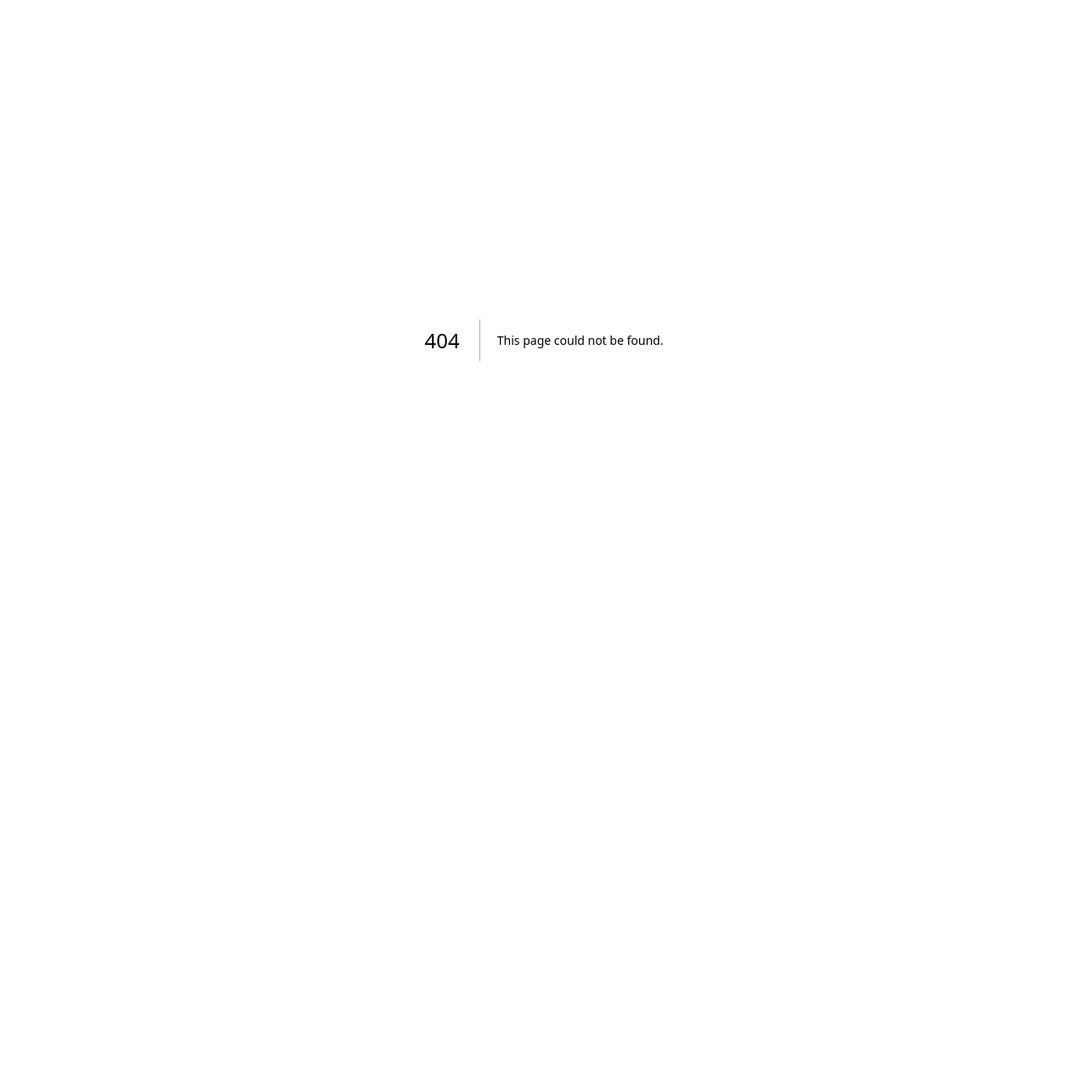
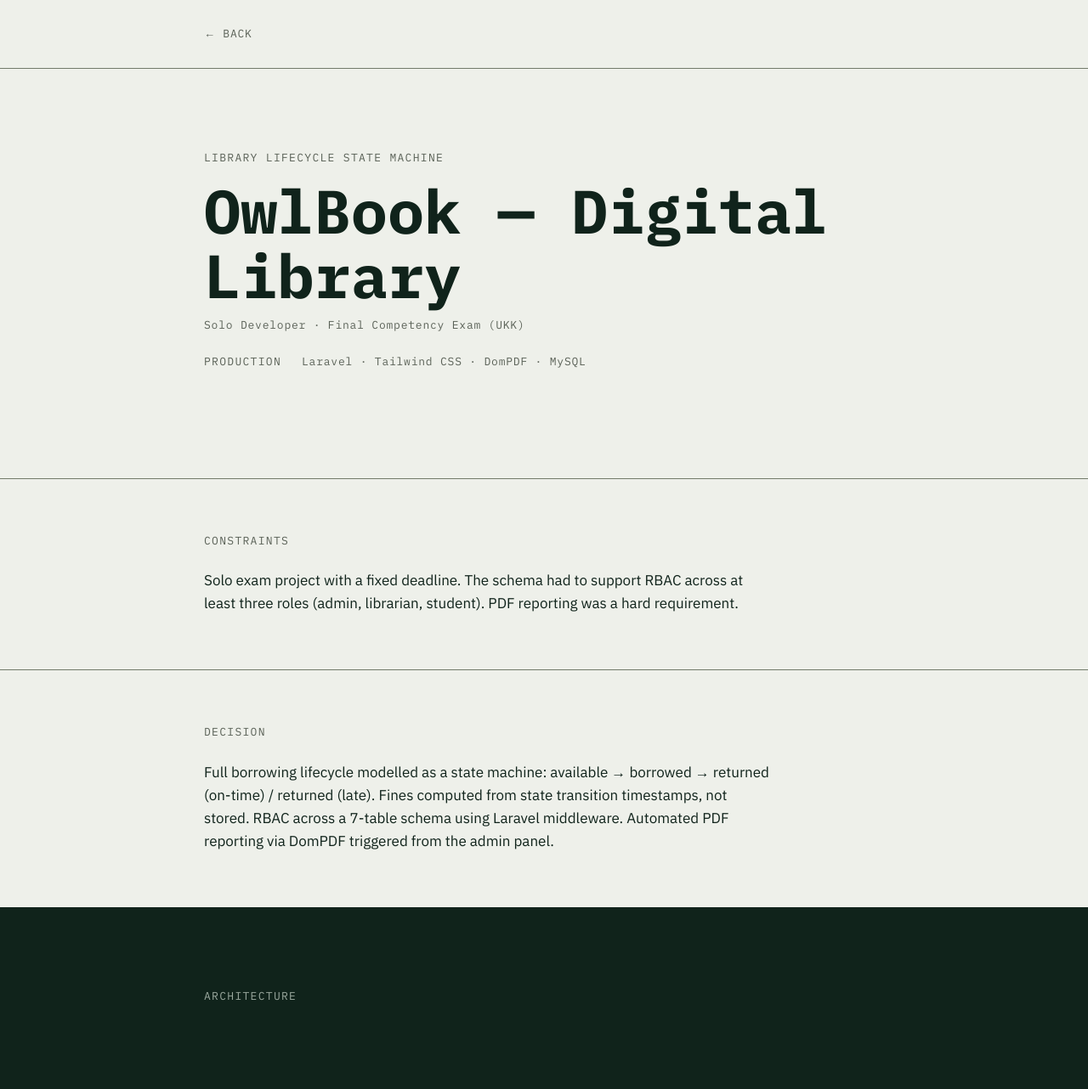
Before and after one commit to kaz-hero123/hilman-portfolio, a Next.js app: page /work/owlbook in a window 1280 px wide. Before the commit this address had no page. Shown: the top 1282 px of the page at 85% size. Before the commit the page ends 800 px from the top, so only its background shows below. Built offline with nearby package versions, Linux system fonts and the light colour scheme.

Commit message:
feat(routing): add dynamic case study pages and update index composition
Set up work/[slug] static paths rendering the 7-section layout with dark/light bands.

```diff
--- a/src/app/page.tsx
+++ b/src/app/page.tsx
@@ -1,28 +1,37 @@
-import { Navbar, Footer } from '@/components/layout';
+/**
+ * app/page.tsx — Main page
+ * PRD §3 — Single scroll page
+ *
+ * Section order (alternating bands — MANDATORY):
+ * 1. Hero          → bg-band-dark
+ * 2. How I Build   → bg-band-light
+ * 3. Selected Work → bg-band-dark
+ * 4. Capability Map→ bg-band-light
+ * 5. Trajectory    → bg-band-dark
+ * 6. Now           → bg-band-light
+ * 7. Contact       → bg-band-dark
+ */
+
 import {
   Hero,
-  About,
-  Stack,
-  Projects,
-  Experience,
-  Achievements,
+  HowIBuild,
+  SelectedWork,
+  CapabilityMap,
+  Trajectory,
+  Now,
   Contact,
-} from '@/components/sections';
+} from '@/components/sections'
 
 export default function Home() {
   return (
-    <>
-      <Navbar />
-      <main id="main">
-        <Hero />
-        <About />
-        <Stack />
-        <Projects />
-        <Experience />
-        <Achievements />
-        <Contact />
-      </main>
-      <Footer />
-    </>
-  );
+    <main id="main-content">
+      <Hero />
+      <HowIBuild />
+      <SelectedWork />
+      <CapabilityMap />
+      <Trajectory />
+      <Now />
+      <Contact />
+    </main>
+  )
 }
--- /dev/null
+++ b/src/app/work/[slug]/page.tsx
@@ -0,0 +1,180 @@
+import { notFound } from 'next/navigation'
+import type { Metadata } from 'next'
+import Link from 'next/link'
+import { projects } from '@/data/projects'
+import { RFIDDiagram } from '@/components/diagrams/RFIDDiagram'
+import { RaporAIDiagram } from '@/components/diagrams/RaporAIDiagram'
+import { OwlBookDiagram } from '@/components/diagrams/OwlBookDiagram'
+
+// Map slugs to diagram components
+const diagrams: Record<string, React.ComponentType> = {
+  'rfid-attendance': RFIDDiagram,
+  'rapor-ai':        RaporAIDiagram,
+  'owlbook':         OwlBookDiagram,
+}
+
+// Status label map
+const statusLabel: Record<string, string> = {
+  production:   'PRODUCTION',
+  prototype:    'PROTOTYPE',
+  'in-progress':'IN PROGRESS',
+}
+
+interface Props {
+  params: Promise<{ slug: string }>
+}
+
+export async function generateStaticParams() {
+  return projects
+    .filter((p) => p.status !== 'in-progress')
+    .map((p) => ({ slug: p.slug }))
+}
+
+export async function generateMetadata({ params }: Props): Promise<Metadata> {
+  const { slug } = await params
+  const project = projects.find((p) => p.slug === slug)
+  if (!project) return { title: 'Not Found' }
+  return {
+    title: `${project.title} — Hilman Nidal Hamzi`,
+    description: project.problem.split('.')[0] + '.',
+  }
+}
+
+export default async function CaseStudyPage({ params }: Props) {
+  const { slug } = await params
+  const project = projects.find((p) => p.slug === slug)
+
+  if (!project || project.status === 'in-progress') notFound()
+
+  const Diagram = diagrams[slug]
+
+  return (
+    <main id="main-content">
+
+      {/* Back navigation */}
+      <div className="bg-band-light border-b border-border-light">
+        <div className="max-w-4xl mx-auto px-6 md:px-12 py-4">
+          <Link
+            href="/#selected-work"
+            className="font-mono text-eyebrow uppercase text-text-muted-light link-underline-light link-underline focus-visible:focus-ring-light inline-flex items-center min-h-[48px]"
+          >
+            ← Back
+          </Link>
+        </div>
+      </div>
+
+      {/* ── Sections 1–3: bg-band-light ── */}
+
+      {/* 1. CONTEXT */}
+      <section className="bg-band-light">
+        <div className="max-w-4xl mx-auto px-6 md:px-12 py-16 md:py-24">
+
+          <p className="font-mono text-eyebrow uppercase text-text-muted-light tracking-widest mb-4">
+            {project.functionTag}
+          </p>
+
+          <h1 className="font-mono font-bold text-text-primary-light text-display mb-3">
+            {project.title}
+          </h1>
+
+          <p className="font-mono text-eyebrow text-text-muted-light mb-6">
+            {project.subtitle}
+          </p>
+
+          <div className="flex flex-wrap items-center gap-6 mb-8">
+            <span className="font-mono text-eyebrow uppercase text-text-muted-light tracking-widest">
+              {statusLabel[project.status]}
+            </span>
+            <span className="font-mono text-eyebrow text-text-muted-light">
+              {project.stack.join(' · ')}
+            </span>
+          </div>
+
+          {project.repoUrl && (
+            <a
+              href={project.repoUrl}
+              target="_blank"
+              rel="noopener noreferrer"
+              className="font-mono text-eyebrow uppercase text-accent-light link-underline link-underline-light inline-flex items-center min-h-[48px] focus-visible:focus-ring-light"
+            >
+              View repository →
+            </a>
+          )}
+        </div>
+      </section>
+
+      {/* 2. CONSTRAINTS */}
+      <section className="bg-band-light border-t border-border-light">
+        <div className="max-w-4xl mx-auto px-6 md:px-12 py-12 md:py-16">
+          <h2 className="font-mono text-eyebrow uppercase text-text-muted-light tracking-widest mb-6">
+            Constraints
+          </h2>
+          <p className="font-sans text-body text-text-primary-light max-w-2xl">
+            {project.constraints}
+          </p>
+        </div>
+      </section>
+
+      {/* 3. DECISION */}
+      <section className="bg-band-light border-t border-border-light">
+        <div className="max-w-4xl mx-auto px-6 md:px-12 py-12 md:py-16">
+          <h2 className="font-mono text-eyebrow uppercase text-text-muted-light tracking-widest mb-6">
+            Decision
+          </h2>
+          <p className="font-sans text-body text-text-primary-light max-w-2xl">
+            {project.decision}
+          </p>
+        </div>
+      </section>
+
+      {/* ── Section 4: DIAGRAM — bg-band-dark visual break ── */}
+      <section className="bg-band-dark">
+        <div className="max-w-4xl mx-auto px-6 md:px-12 py-16 md:py-24">
+          <p className="font-mono text-eyebrow uppercase text-text-muted-dark tracking-widest mb-10">
+            Architecture
+          </p>
+          {Diagram && <Diagram />}
+        </div>
+      </section>
+
+      {/* ── Sections 5–7: bg-band-light ── */}
+
+      {/* 5. REJECTED PATH */}
+      <section className="bg-band-light border-t border-border-light">
+        <div className="max-w-4xl mx-auto px-6 md:px-12 py-12 md:py-16">
+          <h2 className="font-mono text-eyebrow uppercase text-text-muted-light tracking-widest mb-6">
+            What Was Rejected
+          </h2>
+          <p className="font-sans text-body text-text-primary-light max-w-2xl">
+            {project.rejectedPath}
+          </p>
+        </div>
+      </section>
+
+      {/* 6. OUTCOME */}
+      <section className="bg-band-light border-t border-border-light">
+        <div className="max-w-4xl mx-auto px-6 md:px-12 py-12 md:py-16">
+          <h2 className="font-mono text-eyebrow uppercase text-text-muted-light tracking-widest mb-6">
+            Outcome
+          </h2>
+          <p className="font-sans text-body text-text-primary-light max-w-2xl">
+            {project.outcome}
+          </p>
+        </div>
+      </section>
+
+      {/* 7. REFLECTION */}
+      <section className="bg-band-light border-t border-border-light">
+        <div className="max-w-4xl mx-auto px-6 md:px-12 py-12 md:py-16 pb-24">
+          <h2 className="font-mono text-eyebrow uppercase text-text-muted-light tracking-widest mb-6">
+            Reflection
+          </h2>
+          <p className="font-sans text-body text-text-primary-light max-w-2xl">
+            {project.reflection}
+          </p>
+        </div>
+      </section>
+
+    </main>
+  )
+}
```
